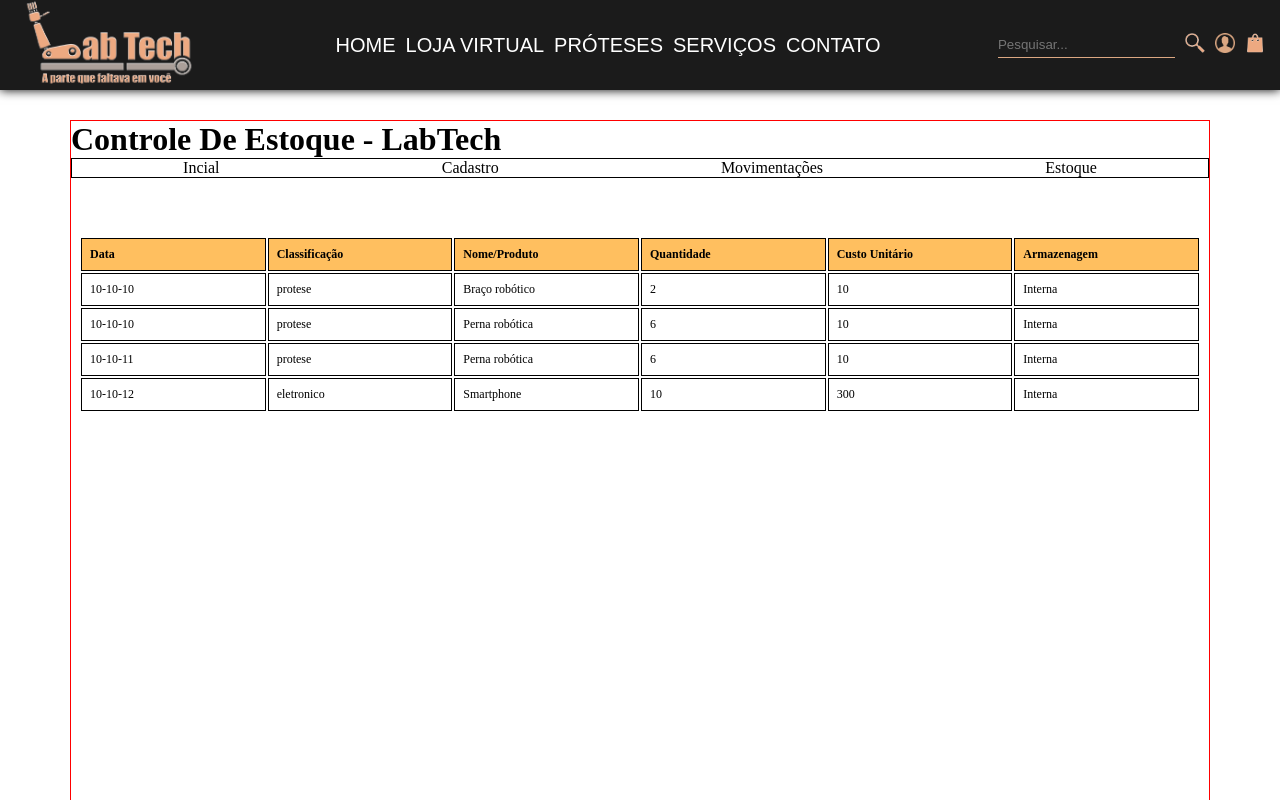
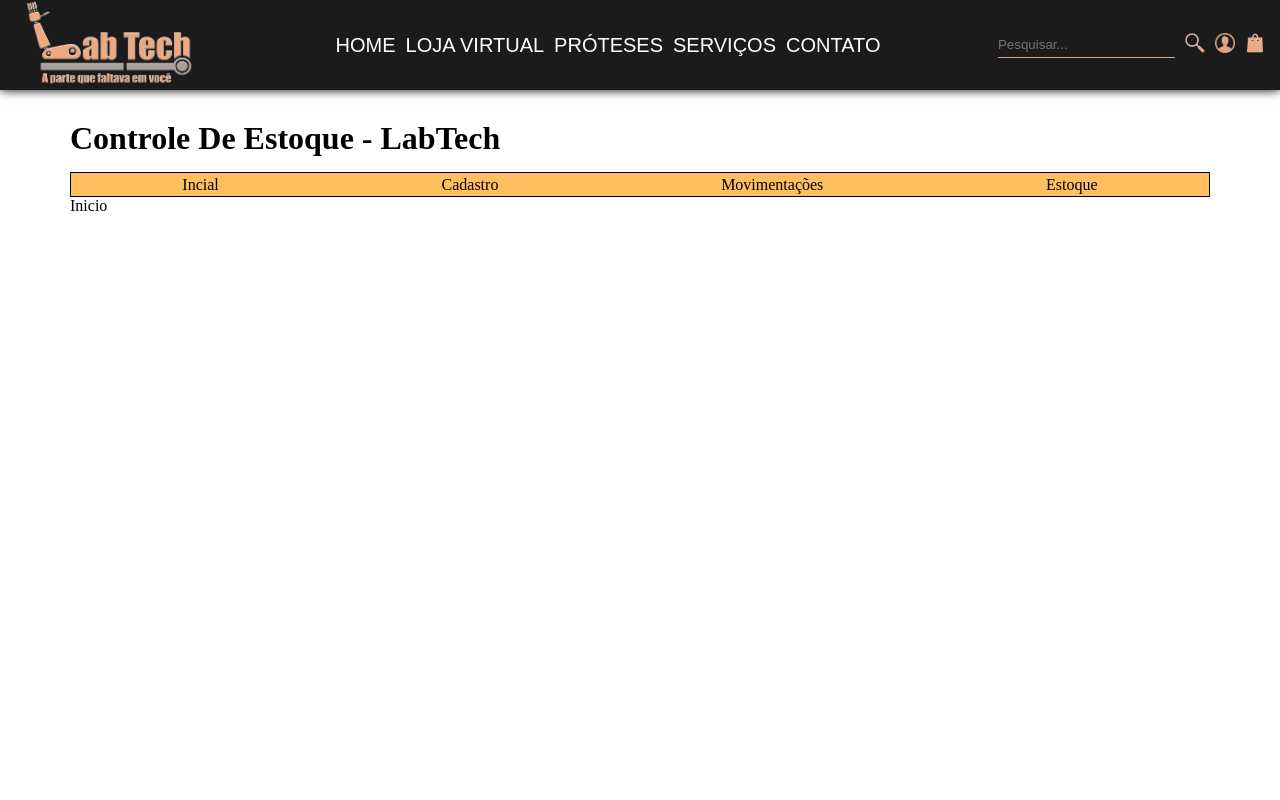
Before and after one commit to EvanJoseph78/LabTech-EngII, an Angular app: page /admin in a window 1280 px wide. Shown: the top 800 px of the page. Built offline with nearby package versions, Linux system fonts and the light colour scheme.

Commit message:
criada funçao para mudar de aba em painel admin

```diff
--- a/src/app/pages/admin/admin/admin.component.css
+++ b/src/app/pages/admin/admin/admin.component.css
@@ -6,15 +6,26 @@
 }
 
 .box {
-  border: 1px solid red;
+  /* border: 1px solid red; */
   width: 1140px;
   min-height: 100vh;
 }
 
+.box > h1 {
+  margin-bottom: 15px;
+}
+
+.box > div > p {
+  cursor: pointer;
+}
+
 .menu-bar {
+  background: rgba(255, 164, 28, 0.7);
   display: flex;
   justify-content: space-around;
+  align-items: center;
   border: 1px solid black;
+  height: 25px;
 }
 
 .tabela {
@@ -33,7 +44,8 @@
   background: rgba(255, 164, 28, 0.7);
 }
 
-.tabela th, .tabela td {
+.tabela th,
+.tabela td {
   width: 33.33%; /* Divide igualmente entre as três colunas (ajuste conforme necessário) */
   padding: 8px;
   text-align: left; /* Alinhamento do texto (ajuste conforme necessário) */
--- a/src/app/pages/admin/admin/admin.component.html
+++ b/src/app/pages/admin/admin/admin.component.html
@@ -2,12 +2,19 @@
   <div class="box">
     <h1>Controle De Estoque - LabTech</h1>
     <div class="menu-bar">
-      <p class="itens-menu-bar">Incial</p>
-      <p class="itens-menu-bar">Cadastro</p>
-      <p class="itens-menu-bar">Movimentações</p>
-      <p class="itens-menu-bar">Estoque</p>
+      <p class="itens-menu-bar" (click)="mudarAba('inicio')">Incial</p>
+      <p class="itens-menu-bar" (click)="mudarAba('cadastro')">Cadastro</p>
+      <p class="itens-menu-bar" (click)="mudarAba('movimentacao')">
+        Movimentações
+      </p>
+      <p class="itens-menu-bar" (click)="mudarAba('estoque')">Estoque</p>
     </div>
-    <div class="tabela">
+
+    <div class="" *ngIf="inicioAtivo">Inicio</div>
+
+    <div class="" *ngIf="cadastroAtivo">Cadastro</div>
+
+    <div class="tabela" *ngIf="movimentacaoAtivo">
       <table>
         <thead>
           <tr>
@@ -21,15 +28,17 @@
         </thead>
         <tbody *ngFor="let item of listaProdutosSaida">
           <tr>
-            <td>{{item.data}}</td>
-            <td>{{item.classificacao}}</td>
-            <td>{{item.nome}}</td>
-            <td>{{item.quantidade}}</td>
-            <td>{{item.custoUnitario}}</td>
+            <td>{{ item.data }}</td>
+            <td>{{ item.classificacao }}</td>
+            <td>{{ item.nome }}</td>
+            <td>{{ item.quantidade }}</td>
+            <td>{{ item.custoUnitario }}</td>
             <td>Interna</td>
           </tr>
         </tbody>
       </table>
     </div>
+
+    <div class="" *ngIf="estoqueAtivo">Estoque</div>
   </div>
 </div>
--- a/src/app/pages/admin/admin/admin.component.ts
+++ b/src/app/pages/admin/admin/admin.component.ts
@@ -4,13 +4,41 @@ import { MovimentacaoService } from 'src/app/shared/service/movimentacao.service
 @Component({
   selector: 'app-admin',
   templateUrl: './admin.component.html',
-  styleUrls: ['./admin.component.css']
+  styleUrls: ['./admin.component.css'],
 })
 export class AdminComponent {
   listaProdutosSaida: any = [];
+  inicioAtivo: boolean = true;
+  cadastroAtivo: boolean = false;
+  movimentacaoAtivo: boolean = false;
+  estoqueAtivo: boolean = false;
 
   constructor(private movimentacaoService: MovimentacaoService) {
     this.listaProdutosSaida = movimentacaoService.listaSaidaProdutos;
     console.log(this.listaProdutosSaida);
   }
+
+  mudarAba(aba: string) {
+    this.movimentacaoAtivo = false;
+    this.inicioAtivo = false;
+    this.cadastroAtivo = false;
+    this.estoqueAtivo = false;
+
+    switch (aba) {
+      case 'inicio':
+        this.inicioAtivo = true;
+        break;
+      case 'cadastro':
+        this.cadastroAtivo = true;
+        break;
+      case 'movimentacao':
+        this.movimentacaoAtivo = true;
+        break;
+      case 'estoque':
+        this.estoqueAtivo = true;
+        break;
+      default:
+        break;
+    }
+  }
 }
```
Also changed, not shown: src/app/app.component.ts (+4 -5 lines), src/app/shared/service/movimentacao.service.ts (+14 -16 lines).
